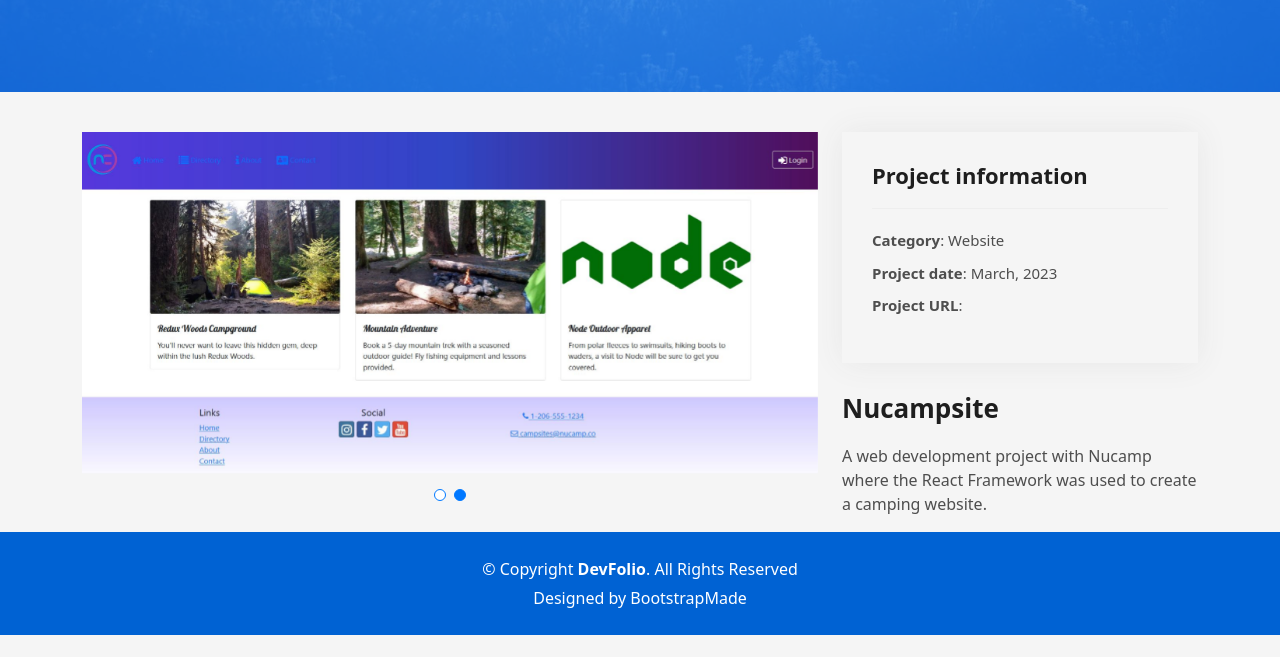
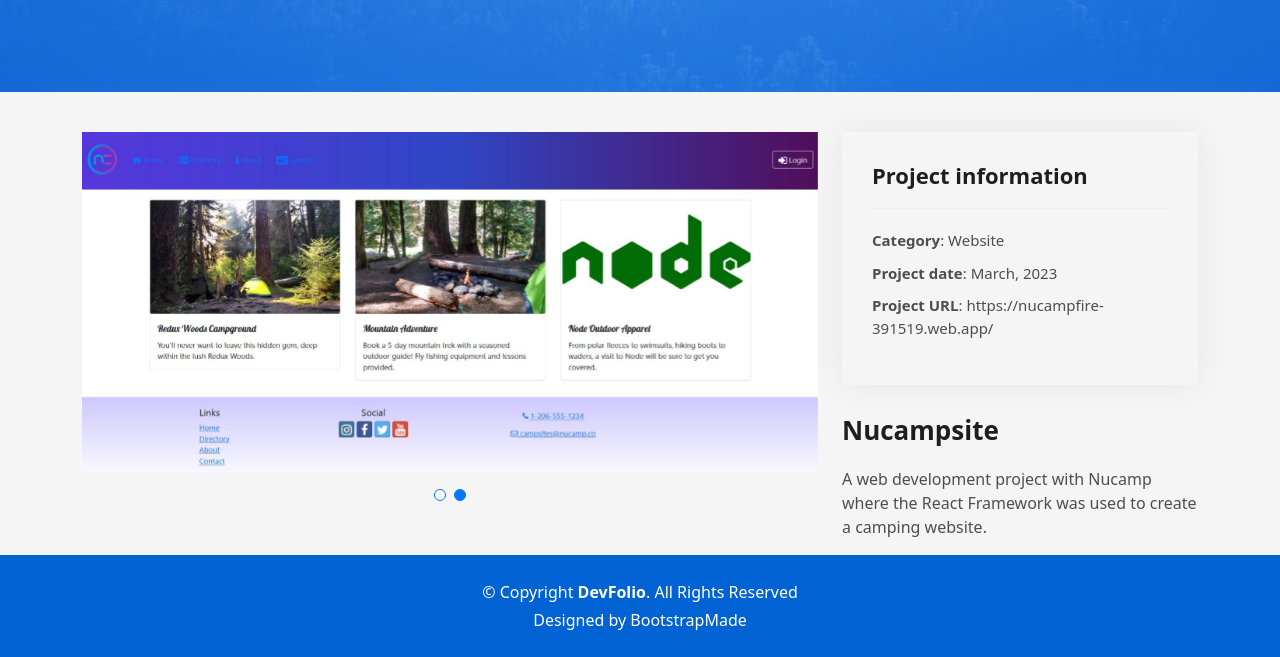
Before and after one commit to SurfacerInternet/DevFolio, a plain HTML site: page port-detail-three.html in a window 1280 px wide. Shown: the part 258-915 px from the top of the page. Before the commit the page ends 893 px from the top, so only its background shows below. Drawn offline with Linux system fonts and the light colour scheme.

Commit message:
Update port-detail-three.html

```diff
--- a/port-detail-three.html
+++ b/port-detail-three.html
@@ -103,7 +103,7 @@
               <ul>
                 <li><strong>Category</strong>: Website </li>
                 <li><strong>Project date</strong>: March, 2023</li>
-                <li><strong>Project URL</strong>: </a></li>
+                <li><strong>Project URL</strong>: https://nucampfire-391519.web.app/ </a></li>
               </ul>
             </div>
             <div class="portfolio-description">
```
